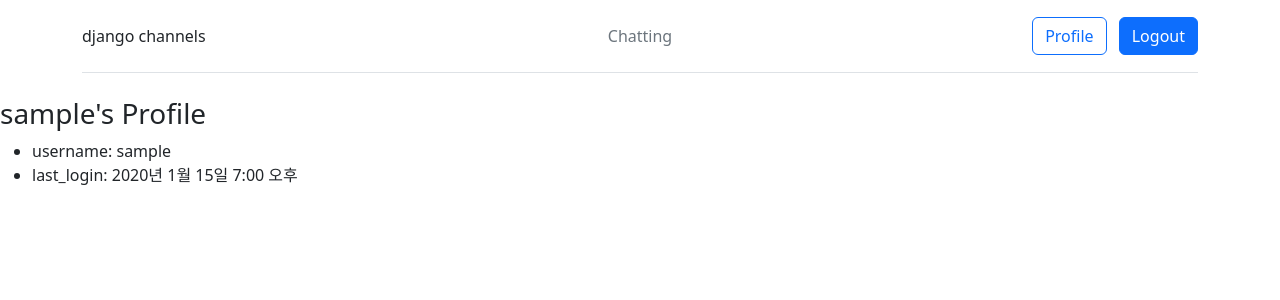
After one commit to sonhaechang/askdjango_chat, a Django app: page /accounts/profile/ in a window 1280 px wide. The commit adds this page. Shown: the top 300 px of the page. Run offline with Django 4.2, Linux system fonts and the light colour scheme; a user stored in the database is signed in; tables that the repository leaves empty hold one stand-in row (values such as "Sample post"); some libraries are stand-ins or nearby versions.

Commit message:
feat: Create profile
1. accounts/views에 ProfileView를 통해 profile.html 렌더링
2. accounts/urls/urlpattens에 ProfileView.as_view() path 매핑
3. templates/accounts/container/profile.html 생성
4. tempaltes/components/navbar.html에 Profile button -> a tag로 변경 및 href로 경로 추가

```diff
--- /dev/null
+++ b/accounts/templates/accounts/container/profile.html
@@ -0,0 +1,10 @@
+{% extends 'container/base.html' %}
+
+{% block content %}
+    <h3>{{ user }}'s Profile</h3>
+
+    <ul>
+        <li>username: {{ user.username }}</li>
+        <li>last_login: {{ user.last_login }}</li>
+    </ul>
+{% endblock %}
--- a/accounts/urls.py
+++ b/accounts/urls.py
@@ -7,4 +7,5 @@ app_name = 'accounts'
 urlpatterns = [
     path('login/', views.login, name='login'),
     path('logout/', views.logout, name='logout'),
+    path('profile/', views.ProfileView.as_view(), name='profile'),
 ]
--- a/accounts/views.py
+++ b/accounts/views.py
@@ -1,5 +1,7 @@
+from django.contrib.auth.mixins import LoginRequiredMixin
 from django.contrib.auth.views import LoginView, LogoutView
 from django.shortcuts import render
+from django.views.generic import TemplateView
 
 
 # Create your views here.
@@ -14,3 +16,7 @@ login = LoginView.as_view(
 logout = LogoutView.as_view(
     next_page = 'accounts:login'
 )
+
+
+class ProfileView(LoginRequiredMixin, TemplateView):
+    template_name = 'accounts/container/profile.html'
--- a/templates/components/navbar.html
+++ b/templates/components/navbar.html
@@ -16,7 +16,10 @@
                 </a>
                 <button type="button" class="btn btn-primary">Sign-up</button>
             {% else %}
-                <button type="button" class="btn btn-outline-primary me-2">Profile</button>
+                <a href="{% url 'accounts:profile' %}"
+                    class="btn btn-outline-primary me-2">
+                    Profile
+                </a>
                 <a href="{% url 'accounts:logout' %}?next={{ request.path }}"
                     class="btn btn-primary">
                     Logout
```
